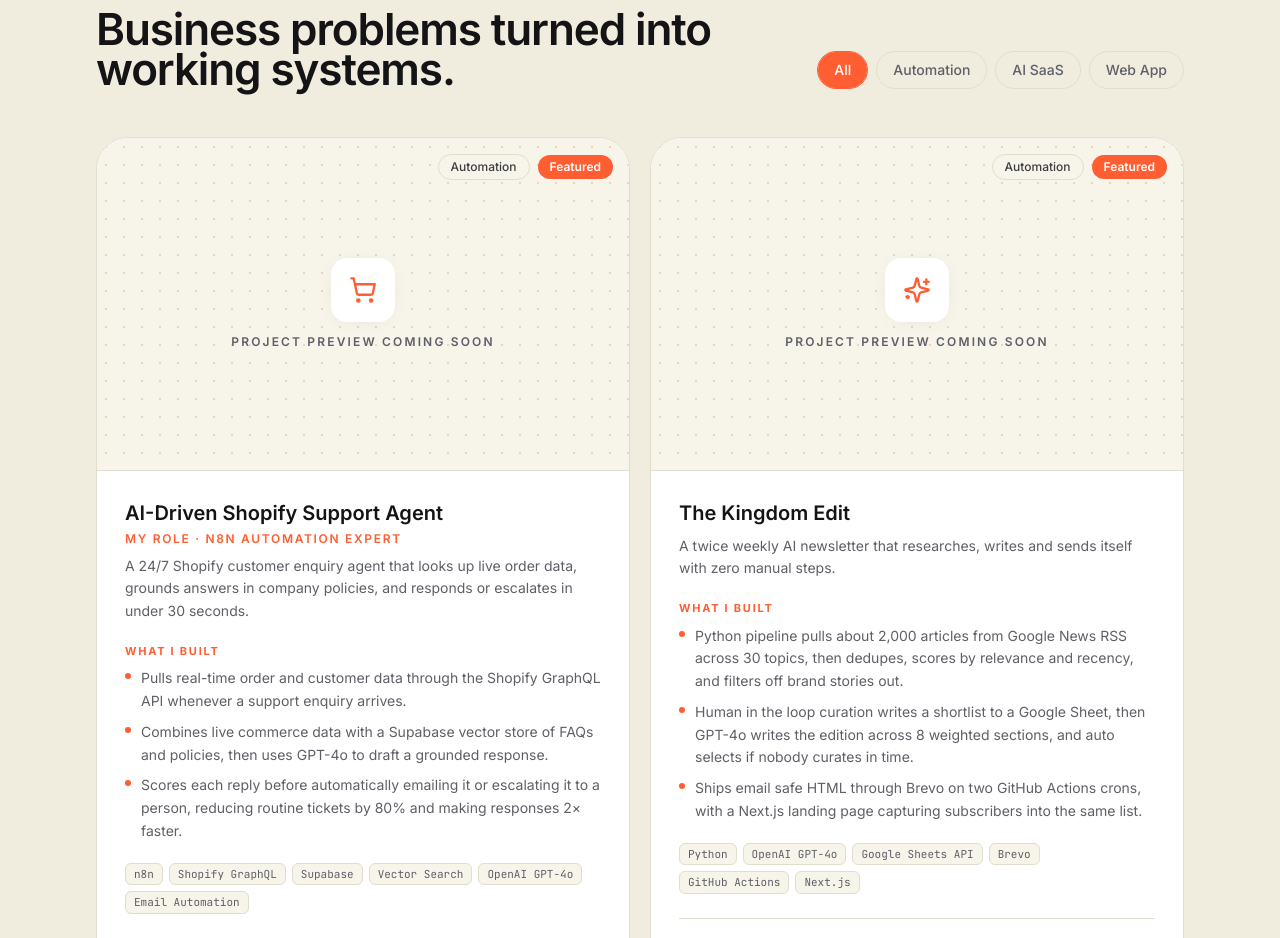
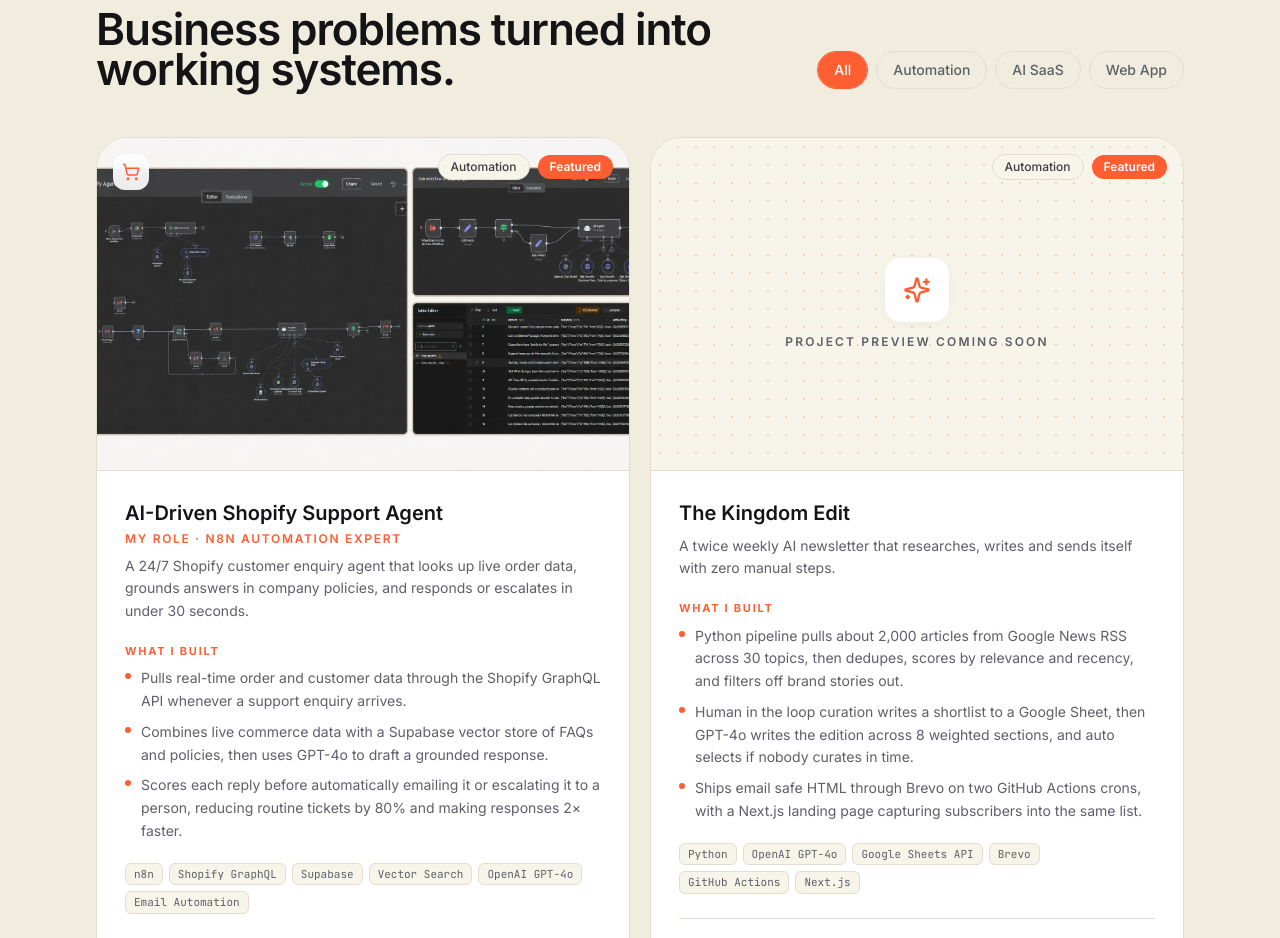
Before and after one commit to github4rslan/ai-automation, a React (Vite) app: page / in a window 1280 px wide. Shown: the part 2400-3338 px from the top of the page. Built offline with nearby package versions, Linux system fonts and the light colour scheme.

Commit message:
Add Shopify support agent project visuals

```diff
--- a/src/data/site.ts
+++ b/src/data/site.ts
@@ -188,6 +188,7 @@
     category: "Automation",
     featured: true,
     icon: ShoppingCart,
+    image: "/projects/shopify-support-agent.png",
     role: "n8n Automation Expert",
     blurb:
       "A 24/7 Shopify customer enquiry agent that looks up live order data, grounds answers in company policies, and responds or escalates in under 30 seconds.",
```
Also changed, not shown: public/projects/shopify-support-agent.png (added).
